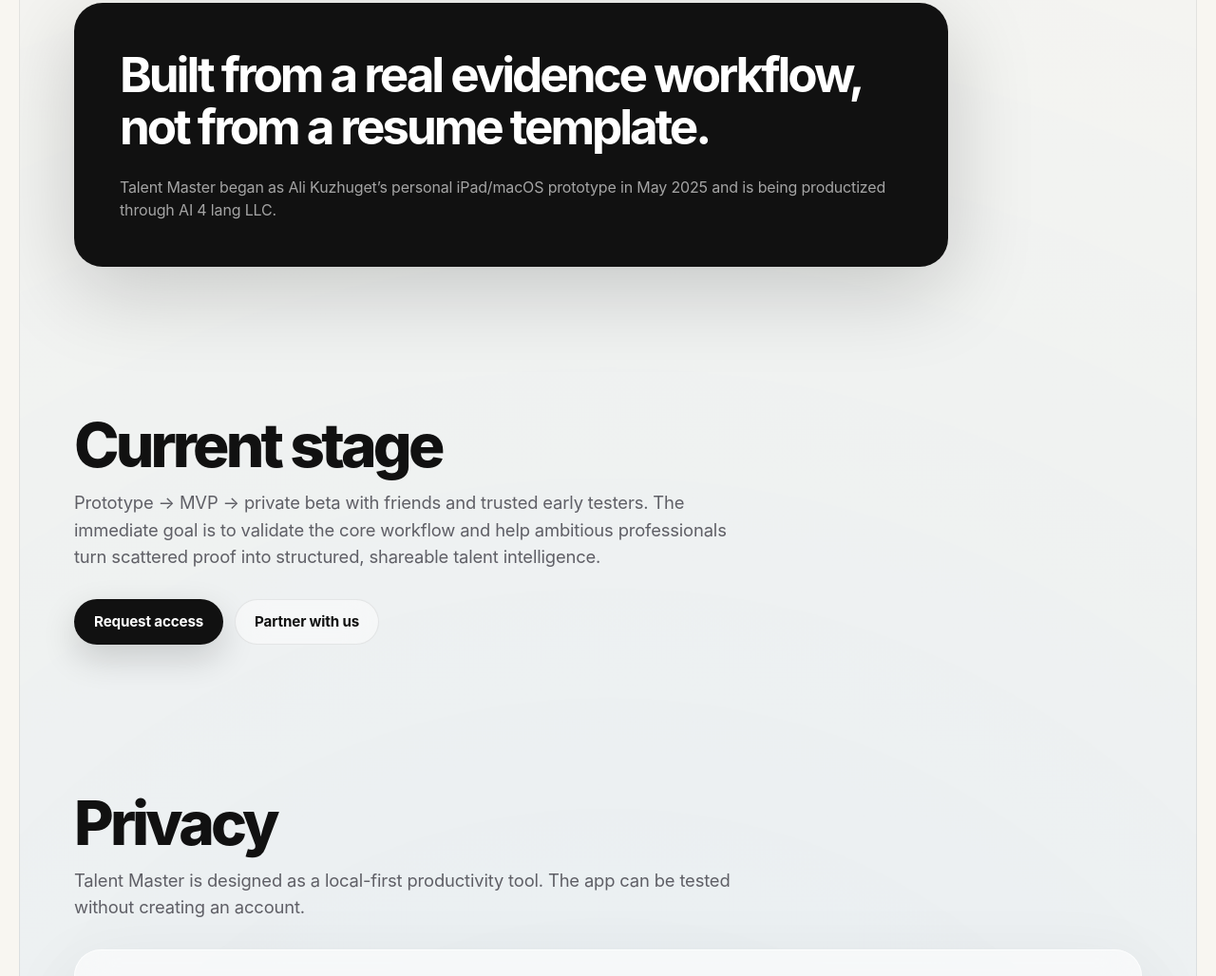
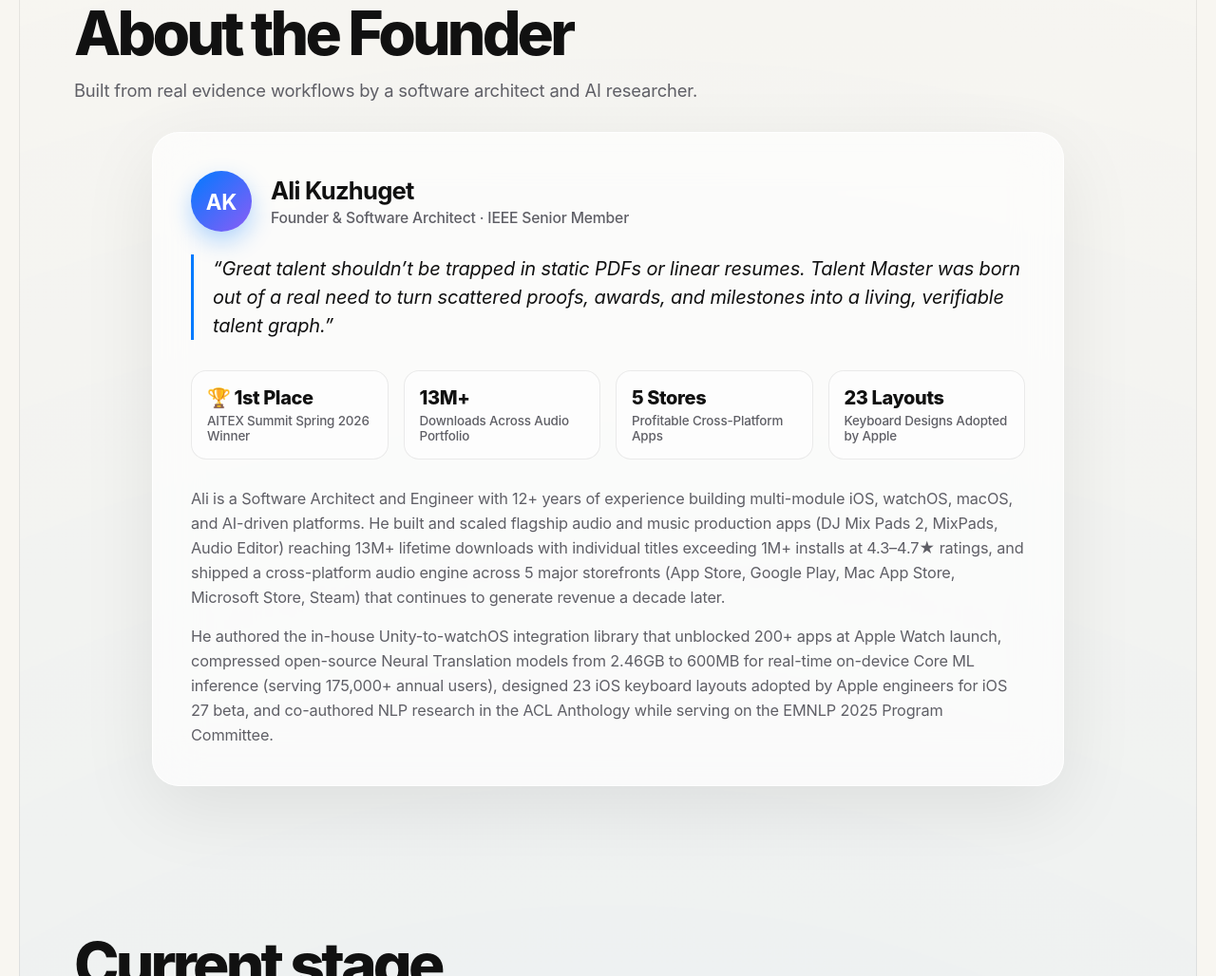
Before and after one commit to Agisight/talent-master, a plain HTML site: page index.html in a window 1280 px wide. Shown: the part 3985-5013 px from the top of the page at 95% size. Drawn offline with Linux system fonts and the light colour scheme.

Commit message:
Update index.html

```diff
--- a/index.html
+++ b/index.html
@@ -804,6 +804,101 @@
       .quote { padding: 32px; }
       .footer { padding: 48px 20px 28px; flex-direction: column; align-items: flex-start; }
     }
+
+    /* Founder Section Styling */
+    .founder-card {
+      background: var(--card);
+      border: 1px solid rgba(255, 255, 255, 0.85);
+      border-radius: var(--radius);
+      padding: 40px;
+      box-shadow: var(--shadow);
+      backdrop-filter: blur(24px);
+      -webkit-backdrop-filter: blur(24px);
+      max-width: 960px;
+      margin: 0 auto;
+    }
+
+    .founder-header {
+      display: flex;
+      align-items: center;
+      gap: 20px;
+      margin-bottom: 24px;
+    }
+
+    .founder-avatar {
+      width: 64px;
+      height: 64px;
+      border-radius: 50%;
+      background: linear-gradient(135deg, var(--blue), var(--purple));
+      color: white;
+      font-size: 1.4rem;
+      font-weight: 750;
+      display: grid;
+      place-items: center;
+      box-shadow: 0 10px 24px rgba(0, 122, 255, 0.3);
+    }
+
+    .founder-meta h3 {
+      margin: 0 0 4px;
+      font-size: 1.6rem;
+      font-weight: 750;
+      letter-spacing: -0.03em;
+    }
+
+    .founder-role {
+      margin: 0;
+      color: var(--muted);
+      font-size: 0.98rem;
+      font-weight: 550;
+    }
+
+    .quote-text {
+      font-size: 1.25rem;
+      line-height: 1.5;
+      font-style: italic;
+      color: var(--text);
+      margin: 0 0 32px;
+      padding-left: 20px;
+      border-left: 3px solid var(--blue);
+    }
+
+    .founder-stats {
+      display: grid;
+      grid-template-columns: repeat(auto-fit, minmax(200px, 1fr));
+      gap: 16px;
+      margin-bottom: 28px;
+    }
+
+    .stat-item {
+      background: rgba(255, 255, 255, 0.5);
+      border: 1px solid var(--line);
+      border-radius: 16px;
+      padding: 16px;
+      display: flex;
+      flex-direction: column;
+      gap: 4px;
+    }
+
+    .stat-num {
+      font-size: 1.25rem;
+      font-weight: 780;
+      color: var(--text);
+      letter-spacing: -0.02em;
+    }
+
+    .stat-label {
+      font-size: 0.84rem;
+      color: var(--muted);
+      font-weight: 520;
+    }
+
+    .founder-bio p {
+      margin: 0;
+      font-size: 1.02rem;
+      line-height: 1.6;
+      color: var(--muted);
+    }
+
   </style>
 </head>
 <body>
@@ -1092,11 +1187,51 @@
     </section>
 
     <section class="section" id="founder">
-      <div class="quote">
-        <p>Built from a real evidence workflow, not from a resume template.</p>
-        <small>
-          Talent Master began as Ali Kuzhuget’s personal iPad/macOS prototype in May 2025 and is being productized through AI 4 lang LLC.
-        </small>
+      <div class="section-header">
+        <h2>About the Founder</h2>
+        <p>Built from real evidence workflows by a software architect and AI researcher.</p>
+      </div>
+
+      <div class="founder-card">
+        <div class="founder-header">
+          <div class="founder-avatar">AK</div>
+          <div class="founder-meta">
+            <h3>Ali Kuzhuget</h3>
+            <p class="founder-role">Founder & Software Architect · IEEE Senior Member</p>
+          </div>
+        </div>
+
+        <p class="quote-text">
+          “Great talent shouldn’t be trapped in static PDFs or linear resumes. Talent Master was born out of a real need to turn scattered proofs, awards, and milestones into a living, verifiable talent graph.”
+        </p>
+
+        <div class="founder-stats">
+          <div class="stat-item">
+            <span class="stat-num">🏆 1st Place</span>
+            <span class="stat-label">AITEX Summit Spring 2026 Winner</span>
+          </div>
+          <div class="stat-item">
+            <span class="stat-num">13M+</span>
+            <span class="stat-label">Downloads Across Audio Portfolio</span>
+          </div>
+          <div class="stat-item">
+            <span class="stat-num">5 Stores</span>
+            <span class="stat-label">Profitable Cross-Platform Apps</span>
+          </div>
+          <div class="stat-item">
+            <span class="stat-num">23 Layouts</span>
+            <span class="stat-label">Keyboard Designs Adopted by Apple</span>
+          </div>
+        </div>
+
+        <div class="founder-bio">
+          <p>
+            Ali is a Software Architect and Engineer with 12+ years of experience building multi-module iOS, watchOS, macOS, and AI-driven platforms. He built and scaled flagship audio and music production apps (DJ Mix Pads 2, MixPads, Audio Editor) reaching 13M+ lifetime downloads with individual titles exceeding 1M+ installs at 4.3–4.7★ ratings, and shipped a cross-platform audio engine across 5 major storefronts (App Store, Google Play, Mac App Store, Microsoft Store, Steam) that continues to generate revenue a decade later.
+          </p>
+          <p style="margin-top: 14px;">
+            He authored the in-house Unity-to-watchOS integration library that unblocked 200+ apps at Apple Watch launch, compressed open-source Neural Translation models from 2.46GB to 600MB for real-time on-device Core ML inference (serving 175,000+ annual users), designed 23 iOS keyboard layouts adopted by Apple engineers for iOS 27 beta, and co-authored NLP research in the ACL Anthology while serving on the EMNLP 2025 Program Committee.
+          </p>
+        </div>
       </div>
     </section>
 
```
